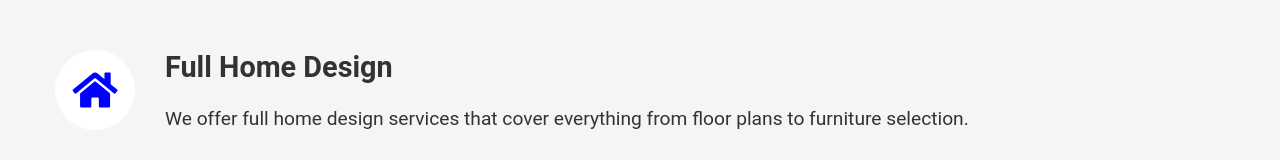
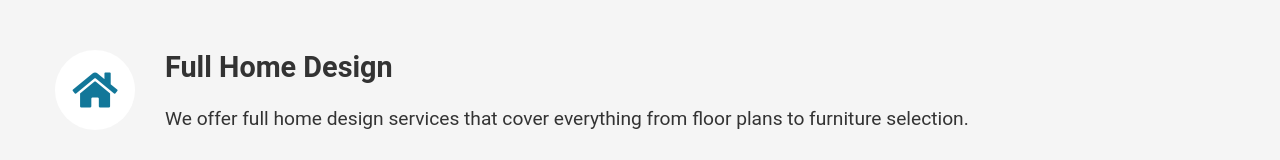
Before and after one commit to Rose1845/interior_design, a plain HTML site: page index.html in a window 1280 px wide. In both pictures the pointer is over the icon 95 px from the left and 1533 px from the top of the page. Shown: the part 1444-1604 px from the top of the page. Drawn offline with nearby package versions, Linux system fonts and the light colour scheme.

Commit message:
feat: hover on service icons

```diff
--- a/style.css
+++ b/style.css
@@ -148,6 +148,10 @@ nav a:hover {
 .feature-icon i {
   font-size: 2.5rem;
   color: blue;
+}
+.feature-icon i:hover {
+  font-size: 2.5rem;
+  color: rgb(18, 119, 153);
 }
 
 .feature-content h3 {
```
